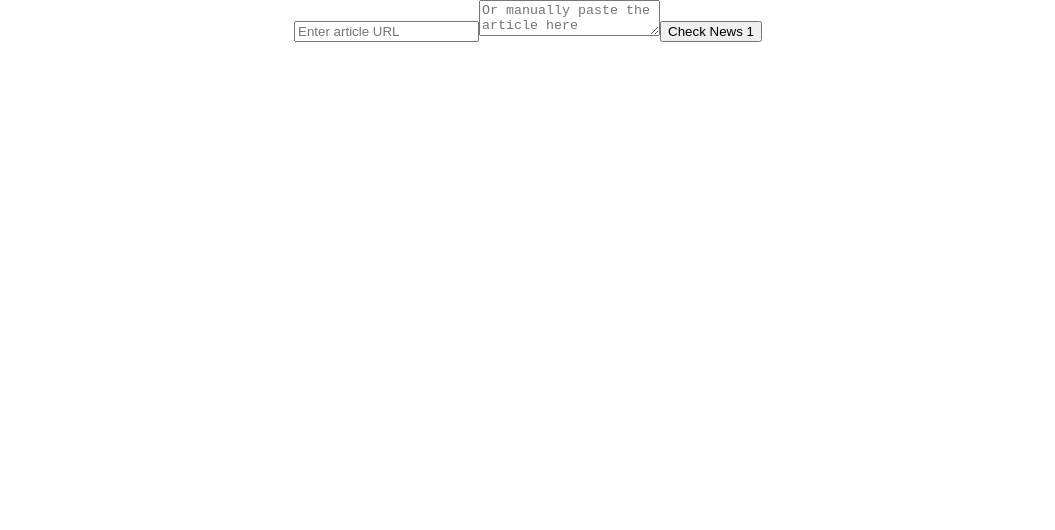
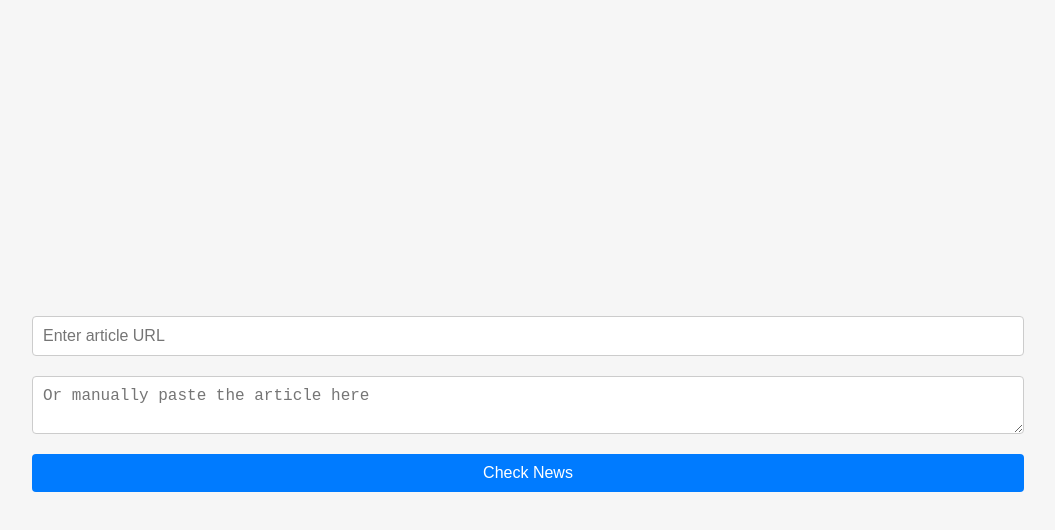
Before and after one commit to xenasiap/fake_news_checker, a React (Create React App) app in the folder frontend/news_checker_frontend/: page / in a window 1280 px wide. Shown: the top 530 px of the page, without its empty margins (112-1167 px from the left). Built offline with nearby package versions, Linux system fonts and the light colour scheme.

Commit message:
Made the page prettier

```diff
--- a/frontend/news_checker_frontend/src/App.css
+++ b/frontend/news_checker_frontend/src/App.css
@@ -1,5 +1,11 @@
 .App {
-  text-align: center;
+  display: flex;
+  flex-direction: column; /* children will stack on top of one another */
+  align-items: center; /* horizontally center */
+  justify-content: center; /* vertically center */
+  height: 100vh; /* occupy the full viewport height */
+  background-color: #f6f6f6; /* light gray background for a little contrast */
+  padding: 20px; /* add some padding around */
 }
 
 .App-logo {
@@ -43,6 +49,7 @@
     justify-content: center;
     flex-direction: column;
     gap: 10px; /* Spacing between spinner and text */
+    font-size: 18px;
 }
 
 .spinner {
@@ -62,4 +69,27 @@
 .error-message {
     color: red;
     font-weight: bold;
+    font-size: 18px;
 }
+
+input, textarea, button {
+  padding: 10px;
+  margin: 10px 0;
+  border: 1px solid #ccc;
+  border-radius: 4px;
+  width: 80%; /* take up 80% of their container's width */
+  box-sizing: border-box; /* makes sure width includes padding and border */
+  font-size: 16px;
+}
+
+button {
+  background-color: #007BFF;
+  color: white;
+  border: none;
+  cursor: pointer;
+  transition: background-color 0.3s;
+}
+
+button:hover {
+  background-color: #0056b3;
+}
--- a/frontend/news_checker_frontend/src/App.js
+++ b/frontend/news_checker_frontend/src/App.js
@@ -48,7 +48,7 @@ import './App.css';
          onChange={(e) => setManualText(e.target.value)}
          placeholder="Or manually paste the article here"
        />
-       <button onClick={checkNews}>Check News 1</button>
+       <button onClick={checkNews}>Check News</button>
        {
            loading &&
            <div className="loader">
```
